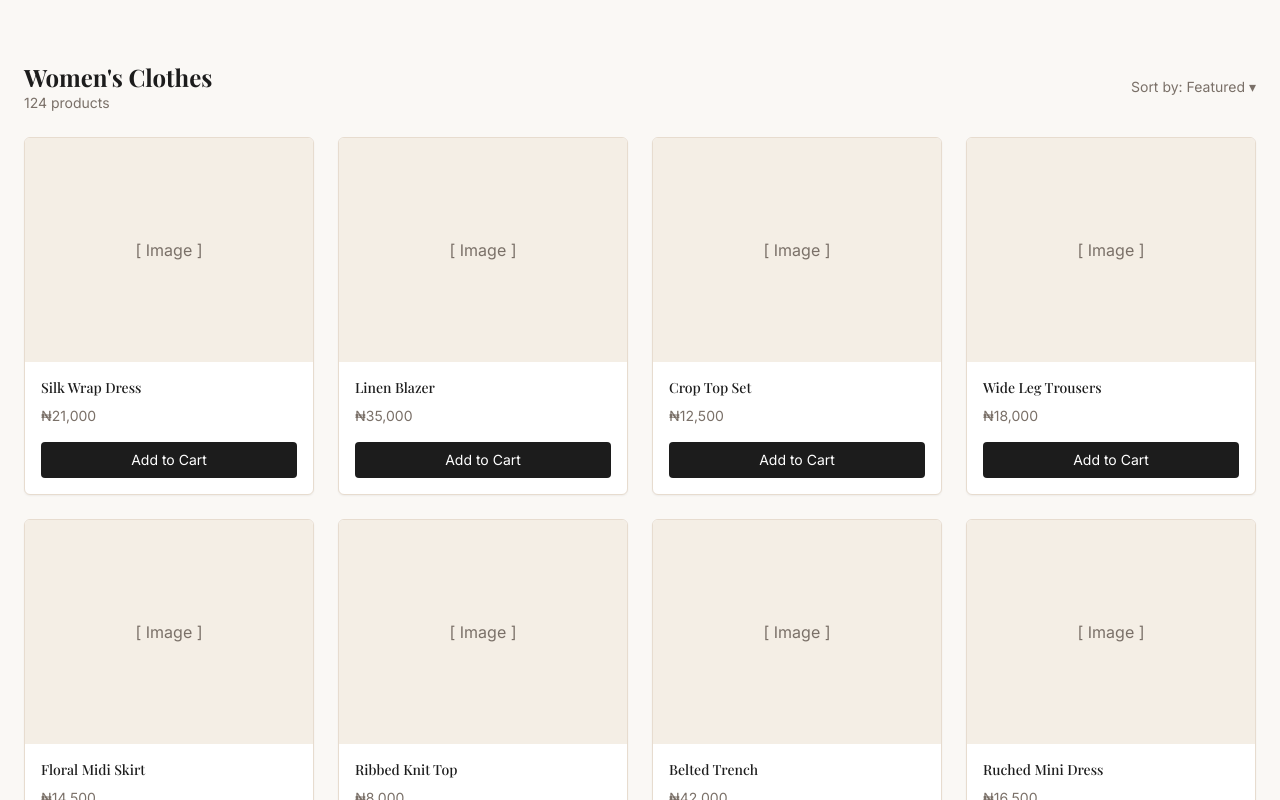
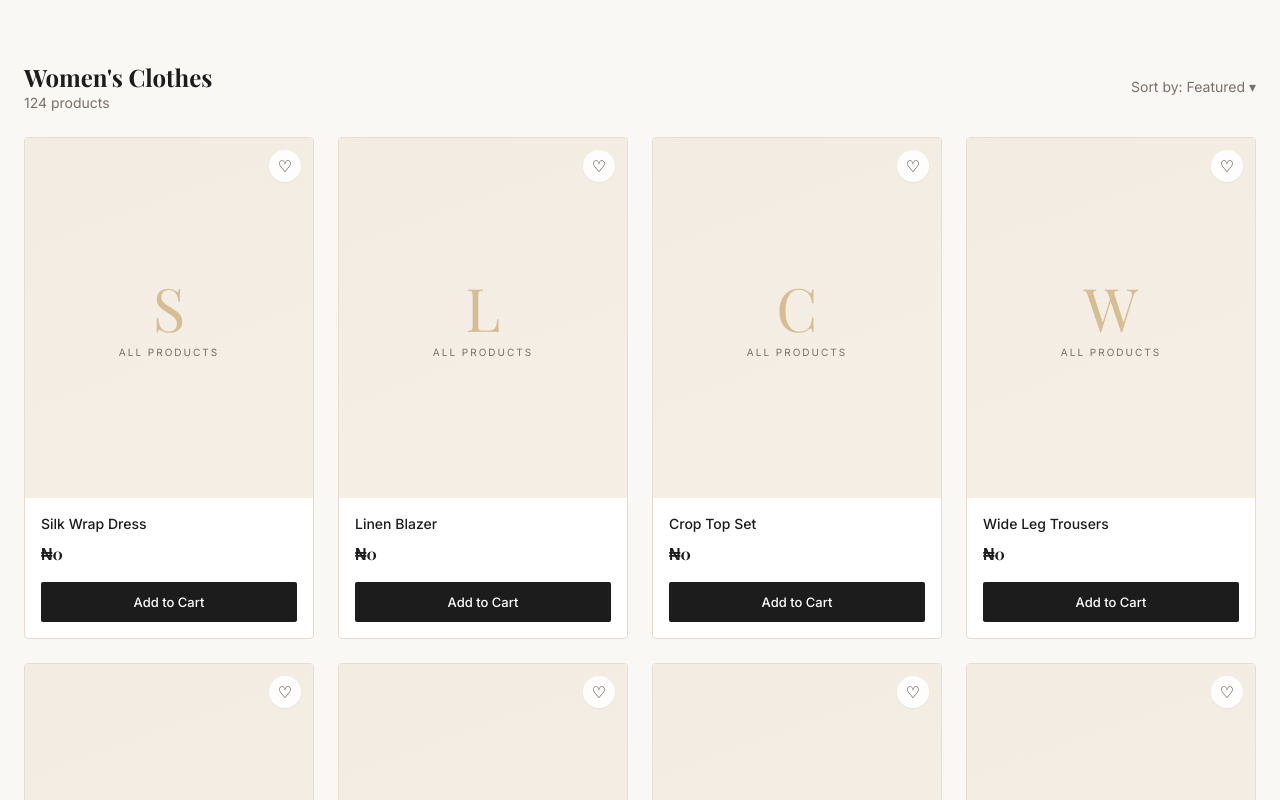
Before and after one commit to Emiloart/Baeruthys, a Next.js app: page / in a window 1280 px wide. Shown: the part 640-1440 px from the top of the page. Built offline with nearby package versions, Linux system fonts and the light colour scheme; a web font is replaced by a local one.

Commit message:
feat: product card with badges, sale price, wishlist toggle and smart add to cart

```diff
--- a/components/ProductCard.js
+++ b/components/ProductCard.js
@@ -1,11 +1,76 @@
-export default function ProductCard({product}){
+import Link from 'next/link'
+import { useRouter } from 'next/router'
+import ProductImage from './ProductImage'
+import { useCart } from '../context/CartContext'
+import { formatNaira } from '../lib/format'
+
+const BADGE_STYLES = {
+  New: 'bg-baer-gold text-baer-dark',
+  Trending: 'bg-baer-dark text-white',
+  Sale: 'bg-red-700 text-white',
+}
+
+export default function ProductCard({ product }) {
+  const router = useRouter()
+  const { addItem, toggleWishlist, isWishlisted, ready } = useCart()
+
+  const needsChoice = Boolean((product.sizes && product.sizes.length) || (product.colors && product.colors.length > 1))
+  const wished = ready && isWishlisted(product.id)
+  const href = `/product/${product.slug}`
+
+  function handleAdd() {
+    if (needsChoice) {
+      router.push(href)
+      return
+    }
+    addItem(product, { color: product.colors && product.colors[0] ? product.colors[0] : null })
+  }
+
   return (
-    <article className="bg-white border border-baer-bdr rounded-md overflow-hidden shadow-sm">
-      <div className="h-56 bg-baer-surf flex items-center justify-center text-baer-mid">[ Image ]</div>
-      <div className="p-4">
-        <h3 className="text-sm font-medium text-baer-dark">{product.name}</h3>
-        <p className="mt-2 text-sm text-baer-mid">{product.price}</p>
-        <button className="mt-4 w-full bg-baer-dark text-white py-2 rounded text-sm">Add to Cart</button>
+    <article className="group flex h-full flex-col overflow-hidden rounded border border-baer-bdr bg-white">
+      <div className="relative aspect-[4/5] overflow-hidden bg-baer-surf">
+        <Link href={href} aria-label={product.name} className="block h-full w-full">
+          <ProductImage product={product} className="transition-transform duration-500 group-hover:scale-[1.03]" />
+        </Link>
+
+        {product.tag ? (
+          <span
+            className={`absolute left-3 top-3 rounded-sm px-2.5 py-1 text-[10px] font-semibold uppercase tracking-wider ${
+              BADGE_STYLES[product.tag] || BADGE_STYLES.Trending
+            }`}
+          >
+            {product.tag}
+          </span>
+        ) : null}
+
+        <button
+          type="button"
+          onClick={() => toggleWishlist(product.id)}
+          aria-pressed={wished}
+          aria-label={wished ? `Remove ${product.name} from wishlist` : `Add ${product.name} to wishlist`}
+          className="absolute right-3 top-3 flex h-8 w-8 items-center justify-center rounded-full bg-white/90 text-base text-baer-dark shadow-sm transition-colors hover:text-baer-gold"
+        >
+          {wished ? '\u2665' : '\u2661'}
+        </button>
+      </div>
+
+      <div className="flex flex-1 flex-col p-4">
+        <h3 className="font-sans text-sm font-medium text-baer-dark">
+          <Link href={href} className="hover:text-baer-gold">
+            {product.name}
+          </Link>
+        </h3>
+
+        <div className="mt-2 flex items-baseline gap-2">
+          <span className="font-serif text-base font-bold text-baer-dark">{formatNaira(product.price)}</span>
+          {product.compareAt ? (
+            <span className="text-xs text-baer-mid line-through">{formatNaira(product.compareAt)}</span>
+          ) : null}
+        </div>
+
+        <button type="button" onClick={handleAdd} className="btn-dark mt-4 w-full !py-2.5 text-[13px]">
+          {needsChoice ? 'Choose Options' : 'Add to Cart'}
+        </button>
       </div>
     </article>
   )
```
